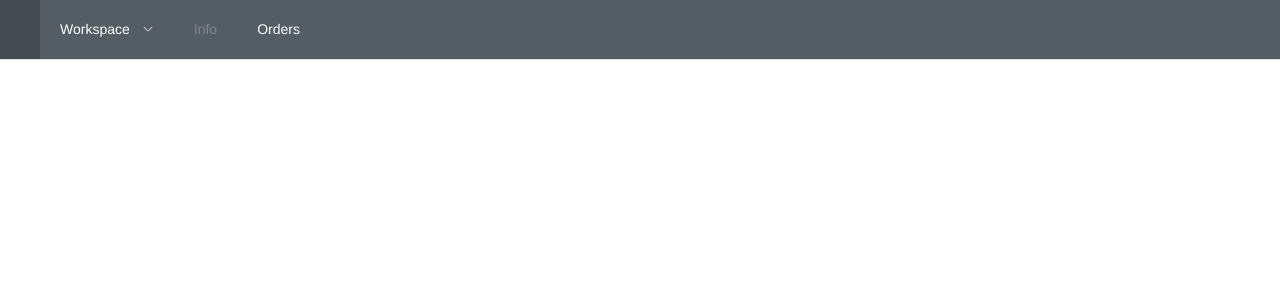
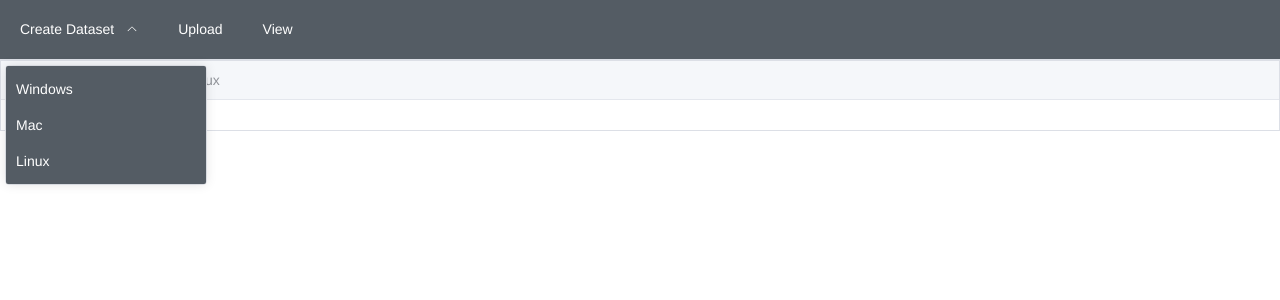
Before and after one commit to marcgauch/dashboard-design, a Vue app: page /create/1 in a window 1280 px wide. Shown: the top 300 px of the page. Built offline with nearby package versions, Linux system fonts and the light colour scheme.

Commit message:
ADDED: Create Dataset

```diff
--- a/src/components/TheNavigation.vue
+++ b/src/components/TheNavigation.vue
@@ -7,20 +7,13 @@
     active-text-color="#ffd04b"
     router
   >
-    <el-menu-item index="1"></el-menu-item>
     <el-sub-menu index="2">
-      <template #title>Workspace</template>
-      <el-menu-item index="/">item one</el-menu-item>
-      <el-menu-item index="2-2">item two</el-menu-item>
-      <el-menu-item index="2-3">item three</el-menu-item>
-      <el-sub-menu index="2-4">
-        <template #title>item four</template>
-        <el-menu-item index="2-4-1">item one</el-menu-item>
-        <el-menu-item index="2-4-2">item two</el-menu-item>
-        <el-menu-item index="2-4-3">item three</el-menu-item>
-      </el-sub-menu>
+      <template #title>Create Dataset</template>
+      <el-menu-item index="/create/windows">Windows</el-menu-item>
+      <el-menu-item index="/create/mac">Mac</el-menu-item>
+      <el-menu-item index="/create/linux">Linux</el-menu-item>
     </el-sub-menu>
-    <el-menu-item index="3" disabled>Info</el-menu-item>
-    <el-menu-item index="4">Orders</el-menu-item>
+    <el-menu-item index="/upload">Upload</el-menu-item>
+    <el-menu-item index="/view">View</el-menu-item>
   </el-menu>
 </template>
--- a/src/router/index.ts
+++ b/src/router/index.ts
@@ -1,5 +1,6 @@
 import { createRouter, createWebHistory } from 'vue-router';
 import HomeView from '@/views/HomeView.vue';
+import CreateView from '@/views/CreateView.vue';
 
 const router = createRouter({
   history: createWebHistory(import.meta.env.BASE_URL),
@@ -9,6 +10,11 @@ const router = createRouter({
       name: 'home',
       component: HomeView,
     },
+    {
+      path: '/create/:os',
+      name: 'create',
+      component: CreateView,
+    },
   ],
 });
 
--- /dev/null
+++ b/src/views/CreateView.vue
@@ -0,0 +1,28 @@
+<template>
+  <el-tabs type="border-card" v-model="selectedTab">
+    <el-tab-pane label="Windows" name="windows"><el-text tag="i">todo</el-text></el-tab-pane>
+    <el-tab-pane label="Mac" name="mac"><el-text tag="i">todo</el-text></el-tab-pane>
+    <el-tab-pane label="Linux" name="linux">
+      <el-text tag="i">tree -a -J -R -s ~/ownCloud/ > ~/tree.json</el-text>
+    </el-tab-pane>
+  </el-tabs>
+</template>
+
+<script setup lang="ts">
+import { ref, watch } from 'vue';
+import { useRoute } from 'vue-router';
+
+const route = useRoute();
+const selectedTab = ref(route.params.os.toString());
+
+watch(
+  () => route.params.os,
+  (newOs) => {
+    if (typeof newOs === 'string') {
+      selectedTab.value = newOs;
+    } else {
+      selectedTab.value = newOs[0];
+    }
+  }
+);
+</script>
```
